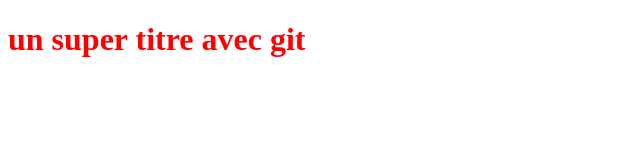
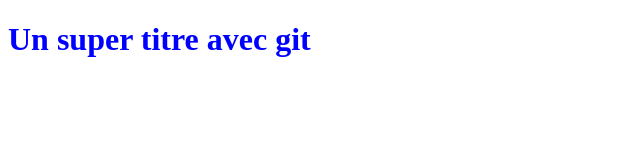
Before and after one commit to Grasty01/OpenclassroomsProject, a plain HTML site: page index.html in a window 1280 px wide. Shown: the whole page, without its empty margins (0-640 px from the left). Drawn offline with Linux system fonts and the light colour scheme.

Commit message:
Modification de la couleur du titre

```diff
--- a/style.css
+++ b/style.css
@@ -1,4 +1,3 @@
 h1 {
-    color: red;
-    text-transform: lowercase;
+    color: blue;
 }
```
